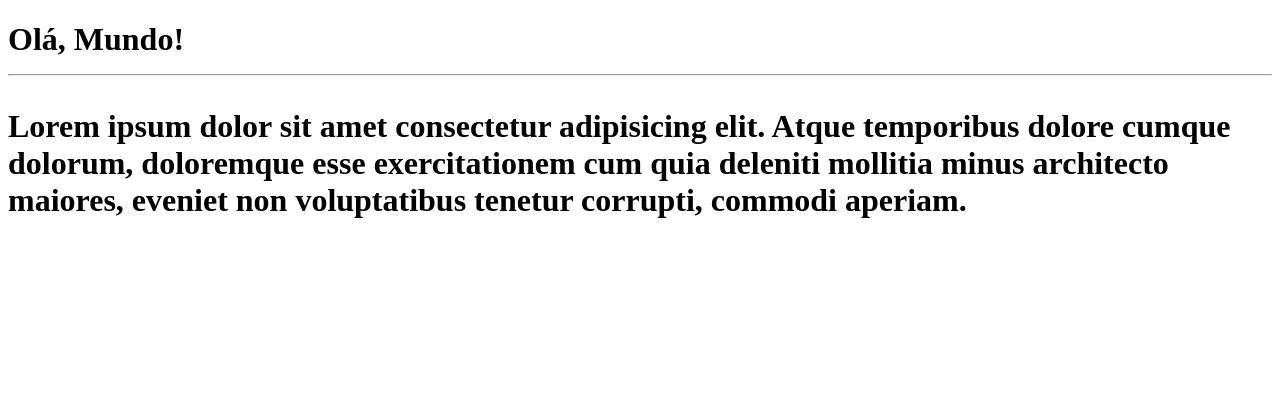
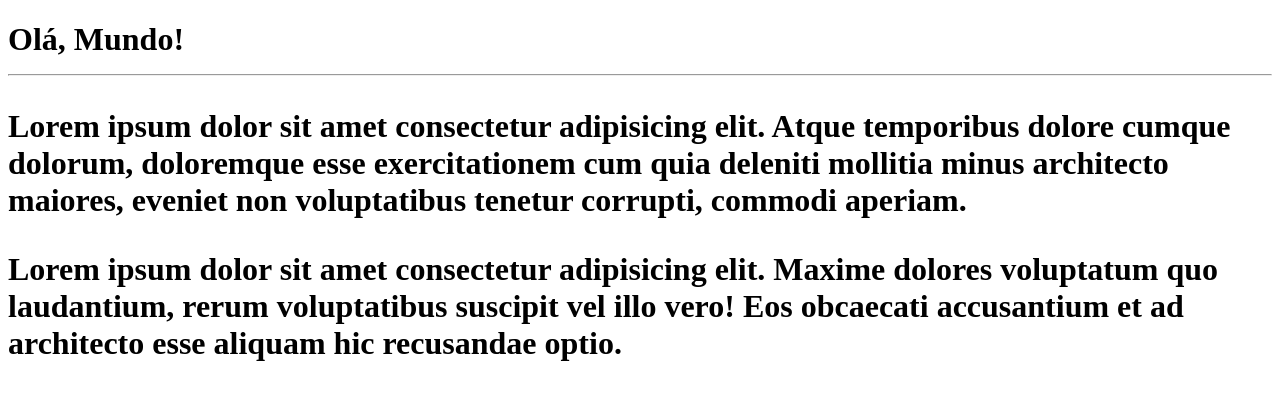
Before and after one commit to sheiague/Ola-Mundo, a plain HTML site: page site exxemplo/index.html in a window 1280 px wide. Drawn offline with Linux system fonts and the light colour scheme.

Commit message:
adicionei um paragrafo

```diff
--- a/site exxemplo/index.html
+++ b/site exxemplo/index.html
@@ -9,6 +9,7 @@
   <h1>Olá, Mundo!
     <hr>
     <p>Lorem ipsum dolor sit amet consectetur adipisicing elit. Atque temporibus dolore cumque dolorum, doloremque esse exercitationem cum quia deleniti mollitia minus architecto maiores, eveniet non voluptatibus tenetur corrupti, commodi aperiam.</p>
+    <p>Lorem ipsum dolor sit amet consectetur adipisicing elit. Maxime dolores voluptatum quo laudantium, rerum voluptatibus suscipit vel illo vero! Eos obcaecati accusantium et ad architecto esse aliquam hic recusandae optio.</p>
   </h1>
 </body>
 </html>
```
